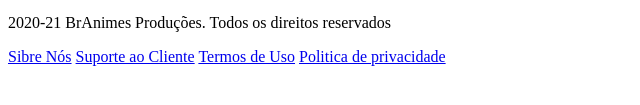
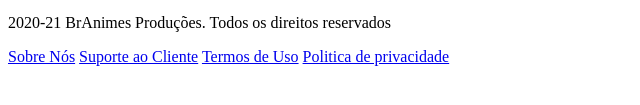
Before and after one commit to CesardeAzaracky/Projeto-teste-para-a-BrAnimes, a plain HTML site: page contato.html in a window 1280 px wide. Shown: the part 471-576 px from the top of the page, 0-640 px from the left. Drawn offline with Linux system fonts and the light colour scheme.

Commit message:
acerto erros antigos de nomeclaturas

```diff
--- a/contato.html
+++ b/contato.html
@@ -36,7 +36,7 @@
         <div>
             <nav>
                 <p>2020-21 BrAnimes Produções. Todos os direitos reservados </p>
-                <a href="sobre.html">Sibre Nós</a>
+                <a href="sobre.html">Sobre Nós</a>
                 <a href="suporte.html">Suporte ao Cliente</a>
                 <a href="termos.html">Termos de Uso</a>
                 <a href="politica.html">Politica de privacidade</a>
```
Also changed, not shown: galeria.html (+1 -1 lines), index.html (+1 -1 lines), planos.html (+1 -1 lines), politica.html (+1 -1 lines), programação.html (+1 -1 lines), sobre.html (+1 -1 lines), suporte.html (+1 -1 lines), termos.html (+1 -1 lines).
